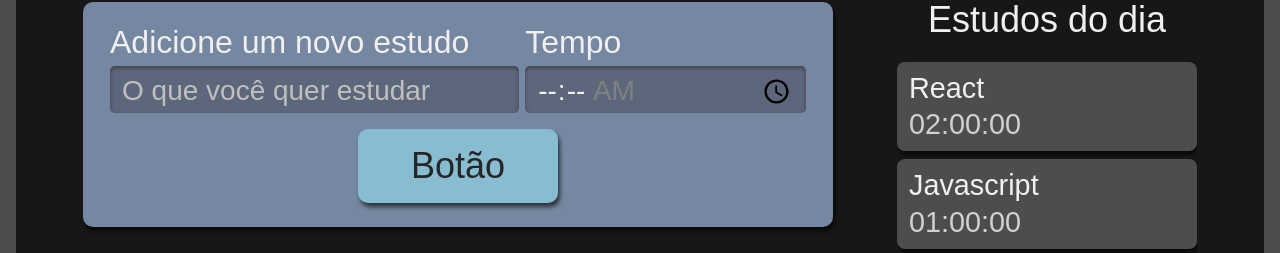
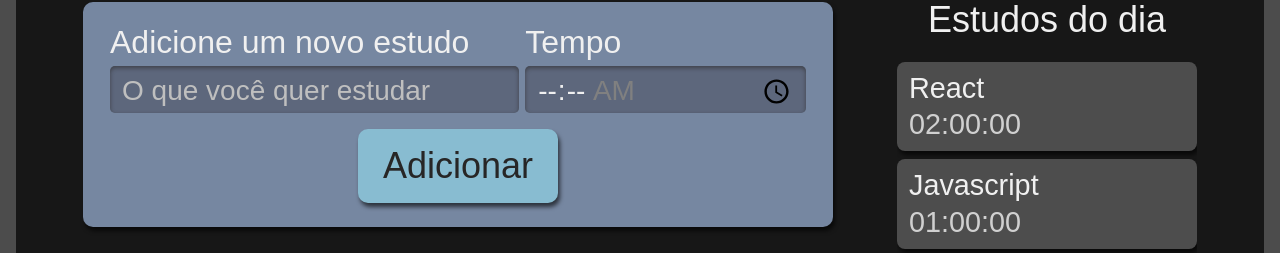
Before and after one commit to felipeabreu86/react-ts-alura-studies, a React (Create React App) app: page / in a window 1280 px wide. Shown: the part 222-475 px from the top of the page. Built offline with nearby package versions, Linux system fonts and the light colour scheme.

Commit message:
refatorando a lista

```diff
--- a/src/components/botao/index.tsx
+++ b/src/components/botao/index.tsx
@@ -1,11 +1,11 @@
 import React from 'react'
 import style from './botao.module.scss';
 
-class Botao extends React.Component {
+class Botao extends React.Component<{ texto: string }> {
     render() {
         return (
             <button className={style.botao}>
-                Botão
+                {this.props.texto}
             </button>
         );
     }
--- a/src/components/formulario/index.tsx
+++ b/src/components/formulario/index.tsx
@@ -18,7 +18,7 @@ class Formulario extends React.Component {
                     </label>
                     <input type="time" name='tempo' id='tempo' min='00:00:00' max='01:30:00' required />
                 </div>
-                <Botao />
+                <Botao texto='Adicionar' />
             </form>
         )
     }
--- a/src/components/lista/index.tsx
+++ b/src/components/lista/index.tsx
@@ -1,4 +1,5 @@
 import React from 'react'
+import Item from './item';
 import style from './lista.module.scss';
 
 function Lista() {
@@ -22,10 +23,9 @@ function Lista() {
             <h2>Estudos do dia</h2>
             <ul>
                 {tarefas.map((item, index) => (
-                    <li key={index} className={style.item}>
-                        <h3>{item.tarefa}</h3>
-                        <span>{item.tempo}</span>
-                    </li>
+                    <Item
+                        key={index}
+                        {...item} />
                 ))}
             </ul>
         </aside>
--- /dev/null
+++ b/src/components/lista/item/index.tsx
@@ -0,0 +1,13 @@
+import style from '../lista.module.scss';
+
+export default function Item(props: { tarefa: string, tempo: string }) {
+
+    const { tarefa, tempo } = props;
+
+    return (
+        <li className={style.item}>
+            <h3>{tarefa}</h3>
+            <span>{tempo}</span>
+        </li>
+    )
+}
```
